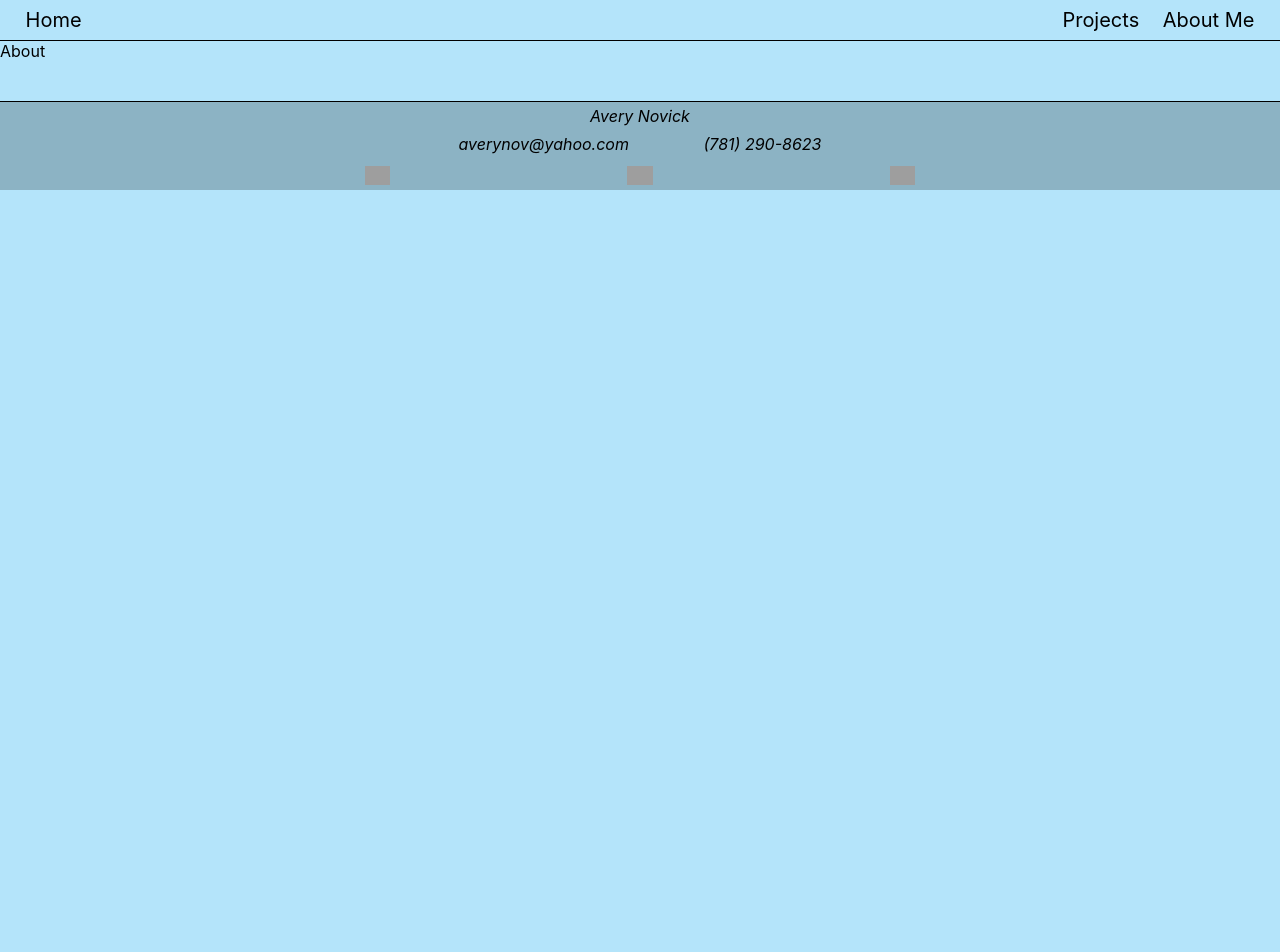
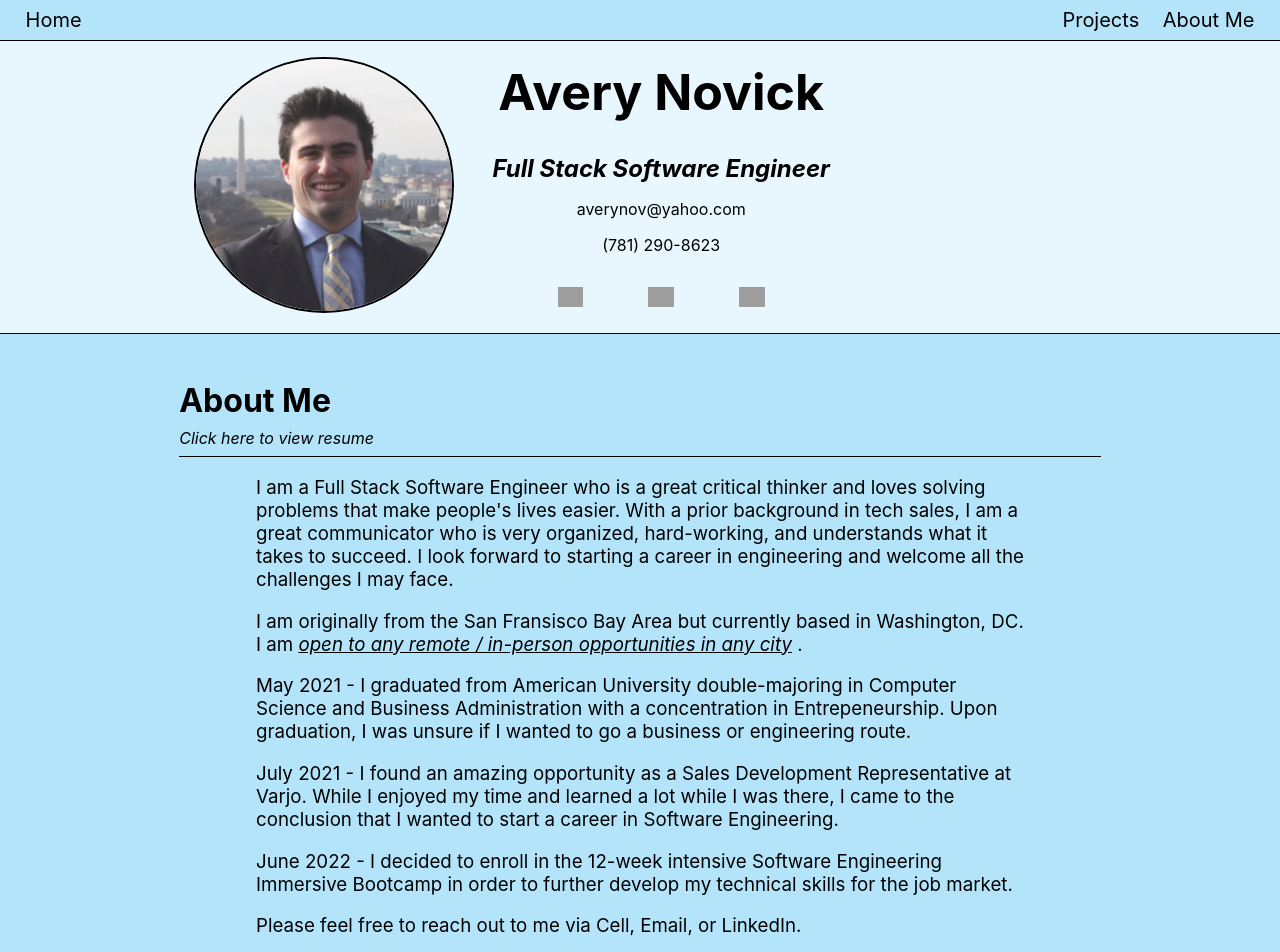
Before and after one commit to anovick1/PersonalWebsite, a React (Create React App) app: page /about in a window 1280 px wide. Shown: the top 952 px of the page. Before the commit the page ends 800 px from the top, so only its background shows below. Built offline with nearby package versions, Linux system fonts and the light colour scheme; grey boxes are pictures that could not be loaded.

Commit message:
content done?

```diff
--- a/src/Styling/App.css
+++ b/src/Styling/App.css
@@ -288,6 +288,10 @@ footer p {
   flex-direction: column;
   align-items: center;
 }
+#bio {
+  border-top: 1px solid black;
+  border-bottom: none;
+}
 .lp-description h3 {
   font-weight: normal;
 }
@@ -308,3 +312,11 @@ footer p {
 #lp-skill {
   border: 0;
 }
+#aboutme {
+  font-weight: normal;
+  font-style: italic;
+}
+
+#edu {
+  margin-bottom: 3vh;
+}
--- a/src/pages/About.jsx
+++ b/src/pages/About.jsx
@@ -1,7 +1,66 @@
 import React from 'react'
+import Avery from '../components/Avery'
 
 const About = () => {
-  return <div>About</div>
+  return (
+    <div className="home">
+      <Avery />
+      <div className="large-project">
+        <div className="home-title">
+          <h1>About Me</h1>
+          <a
+            href="https://drive.google.com/file/d/1GnQLT_PGd4vuk-0O70CEKVavZVTxHdgY/view"
+            target="blank"
+          >
+            <p>Click here to view resume</p>
+          </a>
+        </div>
+        <div className="section-cont" id="bio">
+          {/* <div className="section-title">
+            <h2>Bio</h2>
+          </div> */}
+          <div className="lp-description">
+            <h3>
+              I am a Full Stack Software Engineer who is a great critical
+              thinker and loves solving problems that make people's lives
+              easier. With a prior background in tech sales, I am a great
+              communicator who is very organized, hard-working, and understands
+              what it takes to succeed. I look forward to starting a career in
+              engineering and welcome all the challenges I may face.
+            </h3>
+            <h3>
+              I am originally from the San Fransisco Bay Area but currently
+              based in Washington, DC. I am{' '}
+              <span id="aboutme">
+                open to any remote / in-person opportunities in any city
+              </span>{' '}
+              .
+            </h3>
+            <h3>
+              May 2021 - I graduated from American University double-majoring in
+              Computer Science and Business Administration with a concentration
+              in Entrepeneurship. Upon graduation, I was unsure if I wanted to
+              go a business or engineering route.
+            </h3>
+            <h3>
+              July 2021 - I found an amazing opportunity as a Sales Development
+              Representative at Varjo. While I enjoyed my time and learned a lot
+              while I was there, I came to the conclusion that I wanted to start
+              a career in Software Engineering.
+            </h3>
+            <h3>
+              June 2022 - I decided to enroll in the 12-week intensive Software
+              Engineering Immersive Bootcamp in order to further develop my
+              technical skills for the job market.
+            </h3>
+            <h3>
+              Please feel free to reach out to me via Cell, Email, or LinkedIn.
+            </h3>
+          </div>
+        </div>
+      </div>
+    </div>
+  )
 }
 
 export default About
--- a/src/pages/Home.jsx
+++ b/src/pages/Home.jsx
@@ -60,7 +60,7 @@ const Home = ({
       </div>
       <div className="education">
         <div className="home-title">
-          <h1>Education</h1>
+          <h1 id="edu">Education</h1>
         </div>
         <div className="displayed-education">
           <div className="small-education">
```
